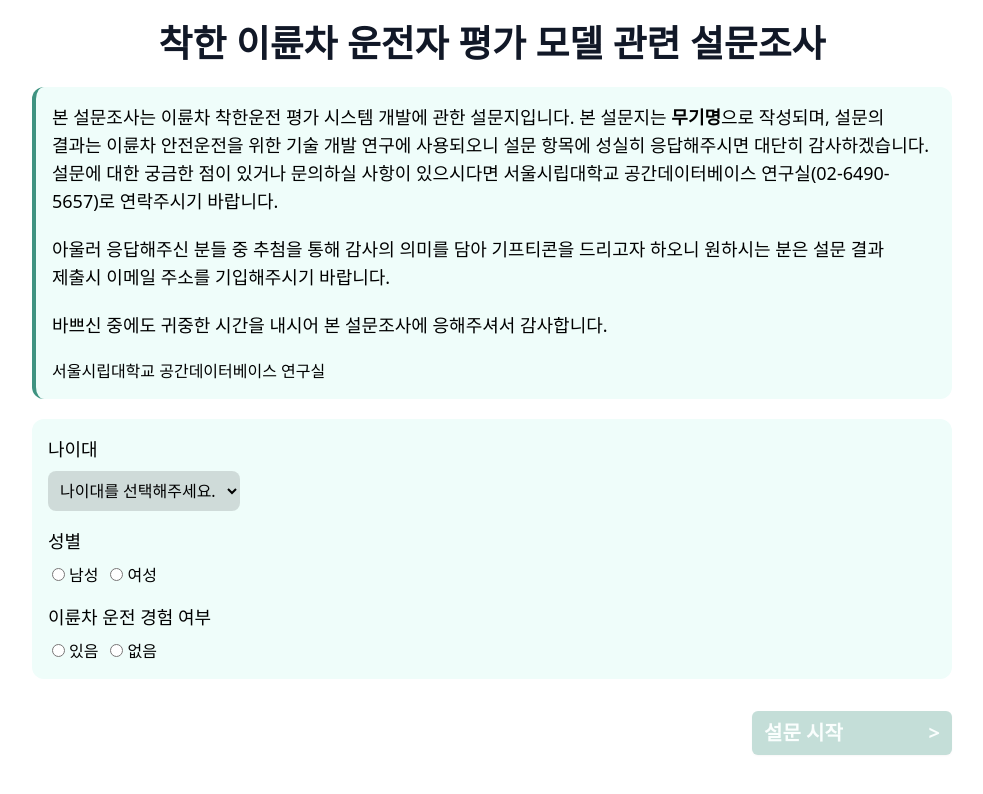
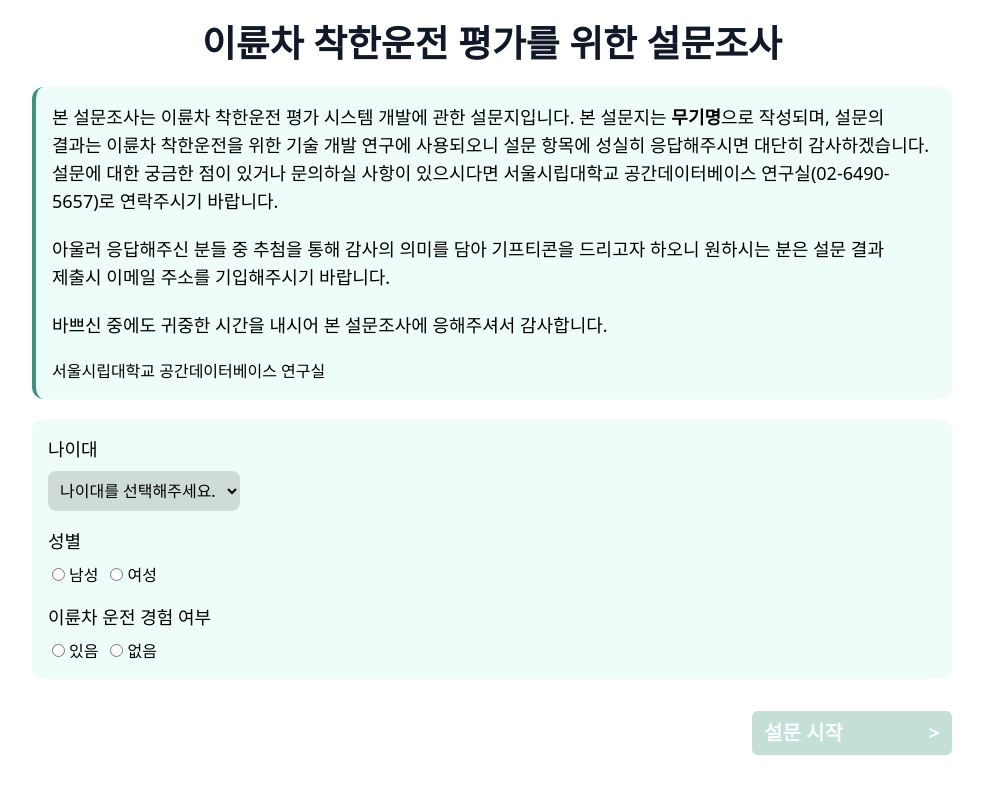
Before and after one commit to custardcream98/goodrider-interview-web, a Next.js app: page / in a window 1280 px wide. Shown: the top 794 px of the page, without its empty margins (148-1131 px from the left). Built offline with nearby package versions, Linux system fonts and the light colour scheme.

Commit message:
Chore: 문구 수정

```diff
--- /dev/null
+++ b/src/components/GreetingMessage.tsx
@@ -0,0 +1,27 @@
+const GreetingMessage = () => (
+  <section className="quote keep-all mt-0 text-lg">
+    <h2 className="sr-only">설문조사 소개</h2>
+    <p>
+      본 설문조사는 이륜차 착한운전 평가 시스템 개발에 관한 설문지입니다. 본
+      설문지는 <strong>무기명</strong>으로 작성되며, 설문의 결과는 이륜차
+      착한운전을 위한 기술 개발 연구에 사용되오니 설문 항목에 성실히
+      응답해주시면 대단히 감사하겠습니다.
+    </p>
+    <p>
+      설문에 대한 궁금한 점이 있거나 문의하실 사항이 있으시다면 서울시립대학교
+      공간데이터베이스 연구실
+      <a href="tel:+0264905657">(02-6490-5657)</a>로 연락주시기 바랍니다.
+    </p>
+    <p className="my-5">
+      아울러 응답해주신 분들 중 추첨을 통해 감사의 의미를 담아 기프티콘을
+      드리고자 하오니 원하시는 분은 설문 결과 제출시 이메일 주소를 기입해주시기
+      바랍니다.
+    </p>
+    <p className="my-5">
+      바쁘신 중에도 귀중한 시간을 내시어 본 설문조사에 응해주셔서 감사합니다.
+    </p>
+    <p className="mt-5 text-base">서울시립대학교 공간데이터베이스 연구실</p>
+  </section>
+);
+
+export default GreetingMessage;
--- a/src/components/Navbar.tsx
+++ b/src/components/Navbar.tsx
@@ -73,7 +73,7 @@ const Navbar = ({
     <header className="fixed top-2 z-50 w-full">
       <nav className="m-auto flex w-95% flex-col justify-between overflow-hidden rounded-xl bg-[#c8fff326] py-2 px-4 backdrop-blur-md md:w-920 md:flex-row md:items-center">
         <h1 className="mb-1 text-[1rem] font-[600] md:mb-0 md:text-[1.5rem]">
-          착한 이륜차 운전자 평가 모델 관련 설문조사
+          이륜차 착한운전 평기를 위한 설문조사
         </h1>
         <ol className="flex justify-end md:mt-1">
           {React.Children.toArray(
--- a/src/pages/index.tsx
+++ b/src/pages/index.tsx
@@ -11,6 +11,7 @@ import storageKeys, {
 } from "~/utils/localStorage";
 import { IUserInfo } from "~/interfaces/userInfo";
 import Router from "next/router";
+import GreetingMessage from "~/components/GreetingMessage";
 
 interface HTMLCustomInputSelectElement extends HTMLInputElement {
   name: keyof IUserInfo;
@@ -75,8 +76,8 @@ const LandingPage = () => {
   return (
     <Layout>
       <h1 className="keep-all my-4 text-center text-title-mobile font-bold leading-normal text-gray-900 md:text-title">
-        착한 이륜차 운전자 평가 모델{" "}
-        <span className="block md:inline">관련 설문조사</span>
+        이륜차 착한운전 평가를 위한{" "}
+        <span className="block md:inline">설문조사</span>
       </h1>
       {isEnded ? (
         <p className="question-bundle mt-5 text-xl">
@@ -84,33 +85,7 @@ const LandingPage = () => {
         </p>
       ) : (
         <main className="mx-auto p-4 md:w-920 md:p-0">
-          <section className="quote keep-all mt-0 text-lg">
-            <h2 className="sr-only">설문조사 소개</h2>
-            <p>
-              본 설문조사는 이륜차 착한운전 평가 시스템 개발에 관한
-              설문지입니다. 본 설문지는 <strong>무기명</strong>으로 작성되며,
-              설문의 결과는 이륜차 안전운전을 위한 기술 개발 연구에 사용되오니
-              설문 항목에 성실히 응답해주시면 대단히 감사하겠습니다.
-            </p>
-            <p>
-              설문에 대한 궁금한 점이 있거나 문의하실 사항이 있으시다면
-              서울시립대학교 공간데이터베이스 연구실
-              <a href="tel:+0264905657">(02-6490-5657)</a>로 연락주시기
-              바랍니다.
-            </p>
-            <p className="my-5">
-              아울러 응답해주신 분들 중 추첨을 통해 감사의 의미를 담아
-              기프티콘을 드리고자 하오니 원하시는 분은 설문 결과 제출시 이메일
-              주소를 기입해주시기 바랍니다.
-            </p>
-            <p className="my-5">
-              바쁘신 중에도 귀중한 시간을 내시어 본 설문조사에 응해주셔서
-              감사합니다.
-            </p>
-            <p className="mt-5 text-base">
-              서울시립대학교 공간데이터베이스 연구실
-            </p>
-          </section>
+          <GreetingMessage />
           <section>
             <div className="question-bundle mt-5">
               <h2 className="sr-only">개인정보 입력</h2>
```
